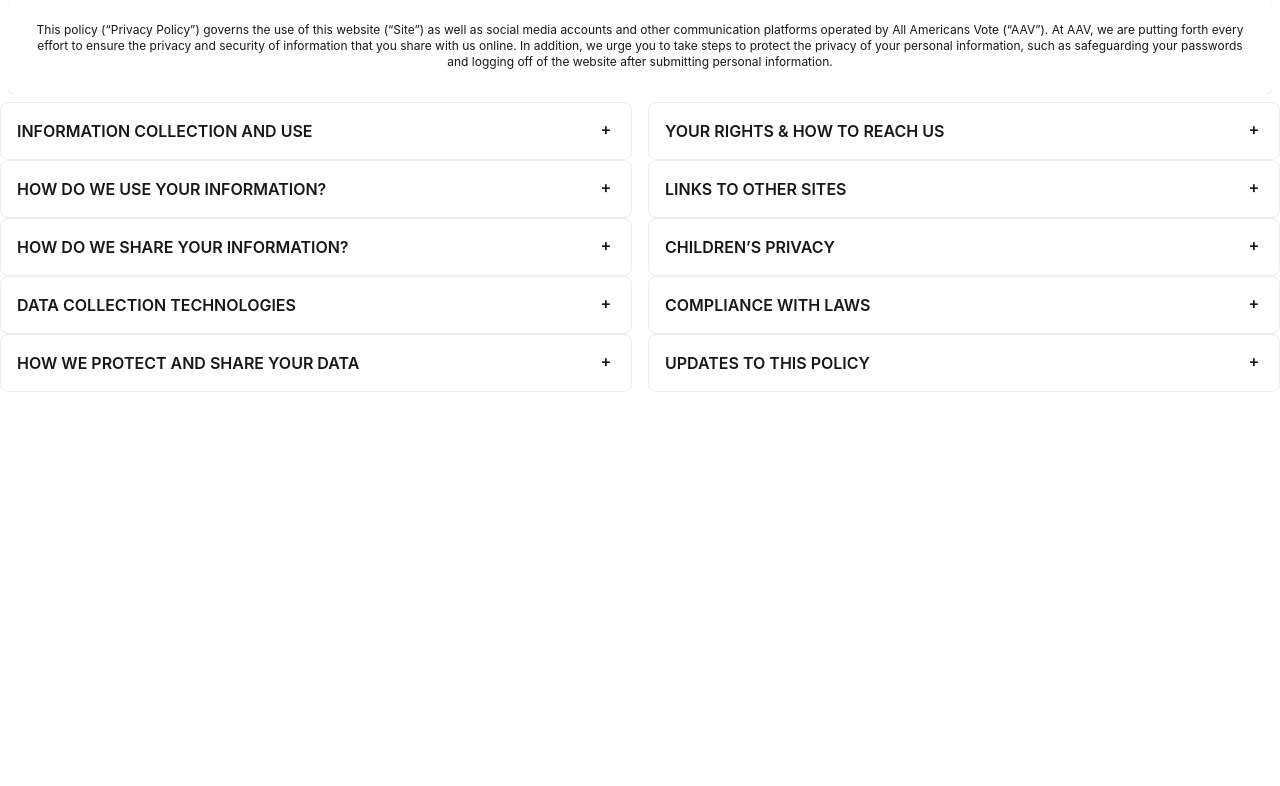
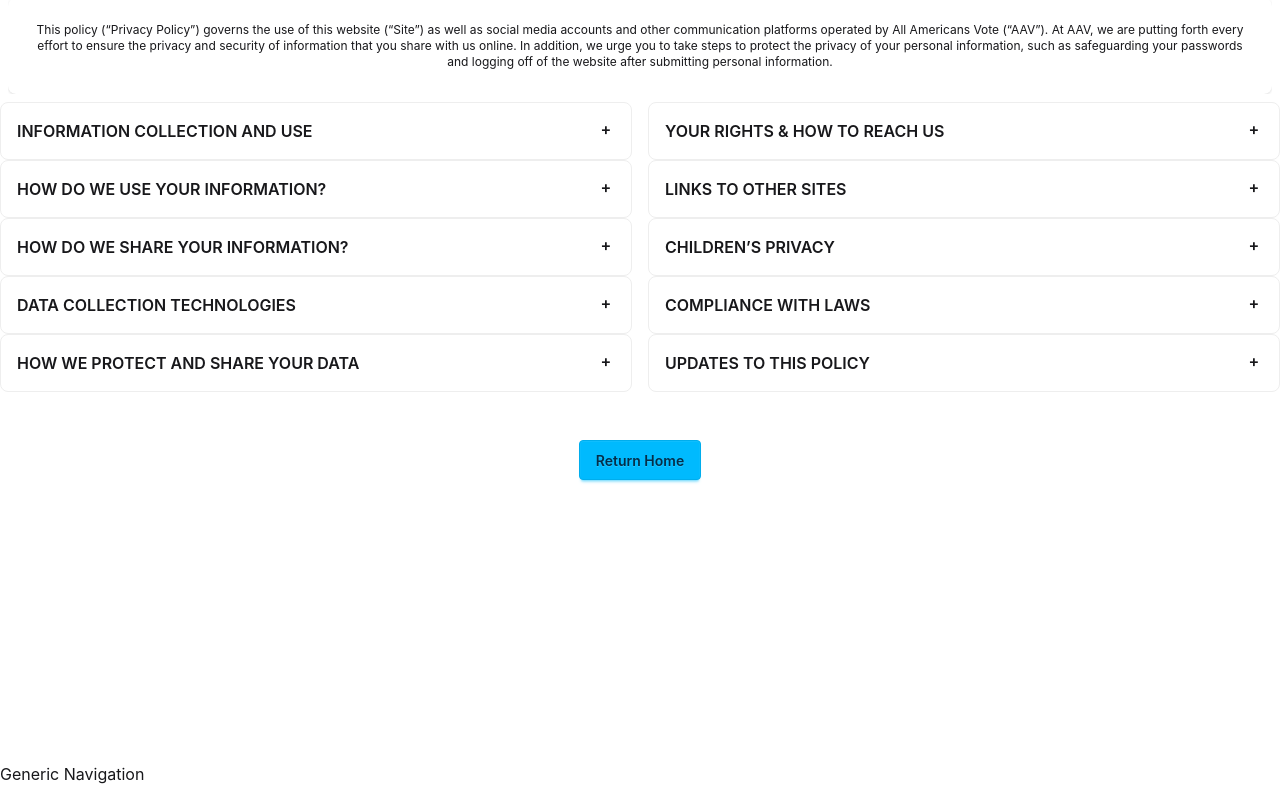
Before and after one commit to jjosephd/aav-ui, a React (Vite) app: page /privacy-policy in a window 1280 px wide. Shown: the part 190-976 px from the top of the page. Before the commit the page ends 952 px from the top, so only its background shows below. Built offline with nearby package versions, Linux system fonts and the light colour scheme.

Commit message:
Updates to Privacy page to include home button.
-Layout updated
-Beyonce page created

```diff
--- a/src/App.jsx
+++ b/src/App.jsx
@@ -3,6 +3,7 @@ import { Routes, Route } from 'react-router-dom';
 import Layout from './components/Layout';
 
 import PrivacyPolicy from './pages/privacy-policy/PrivacyPolicy';
+import Beyonce from './pages/beyonce/Beyonce';
 
 function App() {
   return (
@@ -10,6 +11,7 @@ function App() {
       <Routes>
         <Route path="/" element={<Layout />}>
           <Route path="/privacy-policy" element={<PrivacyPolicy />} />
+          <Route path="/campaigns/beyonce" element={<Beyonce />} />
         </Route>
       </Routes>
     </>
--- /dev/null
+++ b/src/components/BottomNav.jsx
@@ -0,0 +1,20 @@
+import { useLocation } from 'react-router-dom';
+
+const BottomNav = () => {
+  const path = useLocation();
+  return (
+    <div>
+      {path.pathname === '/' ? (
+        <p>Welcome to the Home Page</p>
+      ) : path.pathname === '/campaigns/kendrick' ? (
+        <p>Kendrick Navigation</p>
+      ) : path.pathname === '/campaigns/beyonce' ? (
+        <p>Beyonce Navigation </p>
+      ) : (
+        <p>Generic Navigation</p>
+      )}
+    </div>
+  );
+};
+
+export default BottomNav;
--- a/src/components/Layout.jsx
+++ b/src/components/Layout.jsx
@@ -1,4 +1,5 @@
 import { Outlet } from 'react-router-dom';
+import BottomNav from './BottomNav';
 const Layout = () => {
   return (
     <div className="min-h-screen overflow-x-hidden flex flex-col">
@@ -6,6 +7,9 @@ const Layout = () => {
       <main className="relative flex flex-col mt-36 items-center">
         <Outlet />
       </main>
+      <footer>
+        <BottomNav />
+      </footer>
     </div>
   );
 };
--- /dev/null
+++ b/src/pages/beyonce/Beyonce.jsx
@@ -0,0 +1,7 @@
+import React from 'react';
+
+const Beyonce = () => {
+  return <div>Beyonce</div>;
+};
+
+export default Beyonce;
--- a/src/pages/privacy-policy/PrivacyPolicy.jsx
+++ b/src/pages/privacy-policy/PrivacyPolicy.jsx
@@ -1,5 +1,6 @@
 import React from 'react';
 import privacyData from './data';
+import { Link } from 'react-router-dom';
 
 const PrivacyPolicy = () => {
   const midpoint = Math.ceil(privacyData.length / 2); // Create midpoint to divide data
@@ -72,6 +73,11 @@ const PrivacyPolicy = () => {
             ))}
           </div>
         </div>
+        <div className="btn-container flex justify-center m-12">
+          <Link to={'/'} className="btn btn-info">
+            Return Home
+          </Link>
+        </div>
       </div>
     </div>
   );
```
